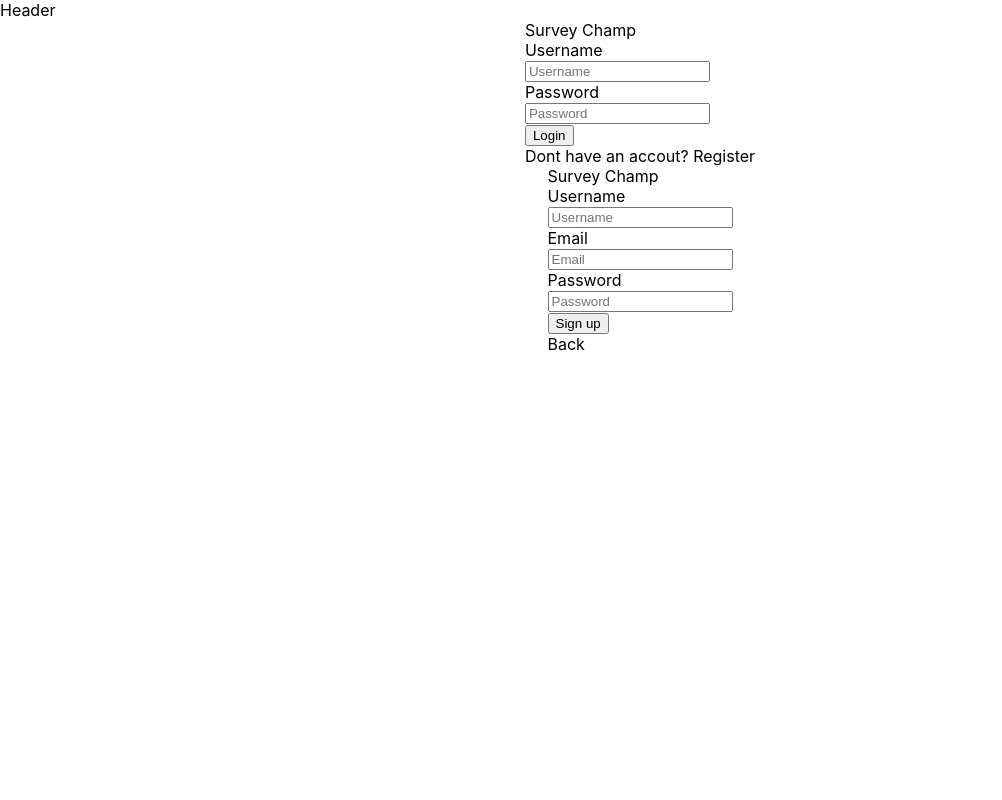
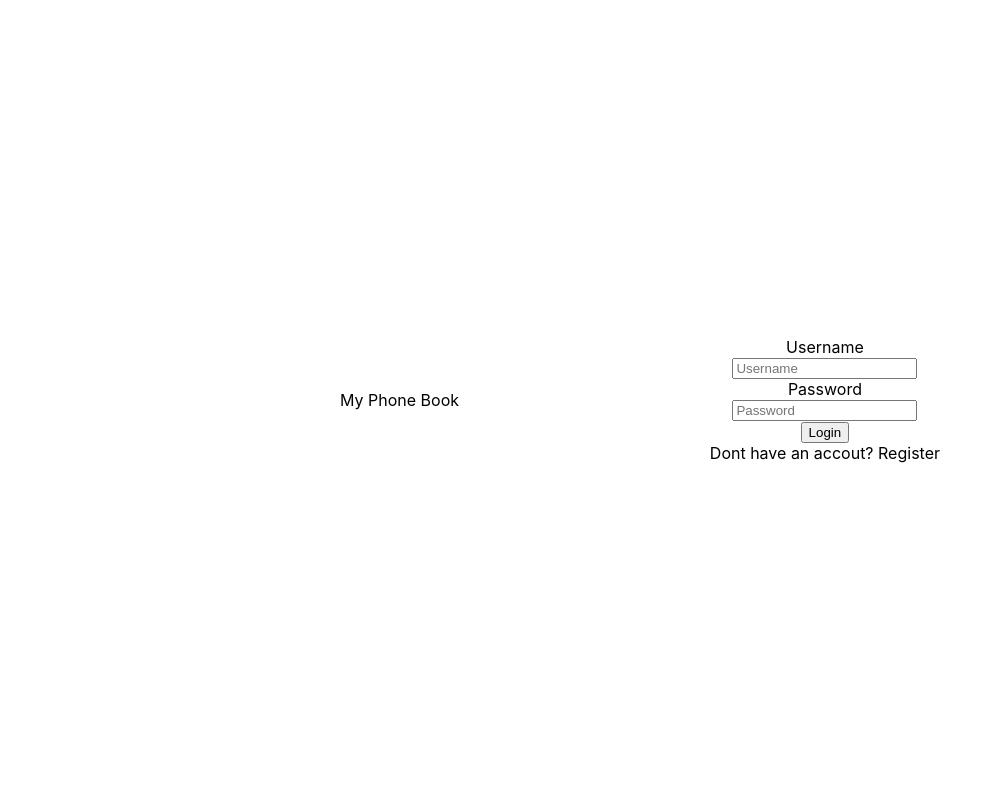
Before and after one commit to Yousef-Baytam/reactjs_nodejs_adress_book, a React (Create React App) app in the folder frontend/: page / in a window 1280 px wide. Shown: the top 800 px of the page, without its empty margins (0-1002 px from the left). Built offline with nearby package versions, Linux system fonts and the light colour scheme.

Commit message:
Removed the header from the auth page and added basic styling

```diff
--- a/frontend/src/App.css
+++ b/frontend/src/App.css
@@ -125,3 +125,12 @@
 #status:hover .Status {
   display: block;
 }
+
+.auth-container {
+  text-align: center;
+  height: 100vh;
+  width: 600px;
+  display: flex;
+  align-items: center;
+  justify-content: space-between;
+}
--- a/frontend/src/App.js
+++ b/frontend/src/App.js
@@ -8,6 +8,7 @@ import Contacts from './pages/Contacts'
 
 function App() {
   const navigate = useNavigate()
+  const location = useLocation()
   const [user, setUser] = useState({})
   const [loggedIn, setLoggedIn] = useState(false)
   const [contacts, setContacts] = useState([])
@@ -139,7 +140,7 @@ function App() {
 
   return (
     <>
-      <Header />
+      {location.pathname != '/' && <Header />}
       <div className="App">
         <Routes>
           <Route
--- a/frontend/src/pages/Auth.js
+++ b/frontend/src/pages/Auth.js
@@ -54,9 +54,9 @@ export default function Auth(props) {
 
     return (
         <>
-            <div>
+            <div className='auth-container'>
                 <div>
-                    Survey Champ
+                    My Phone Book
                 </div>
                 <form>
                     <div>
@@ -67,9 +67,9 @@ export default function Auth(props) {
                     </div>
                 </form>
             </div>
-            <div>
+            <div className='auth-container'>
                 <div>
-                    Survey Champ
+                    My Phone Book
                 </div>
                 <form>
                     <div>
```
